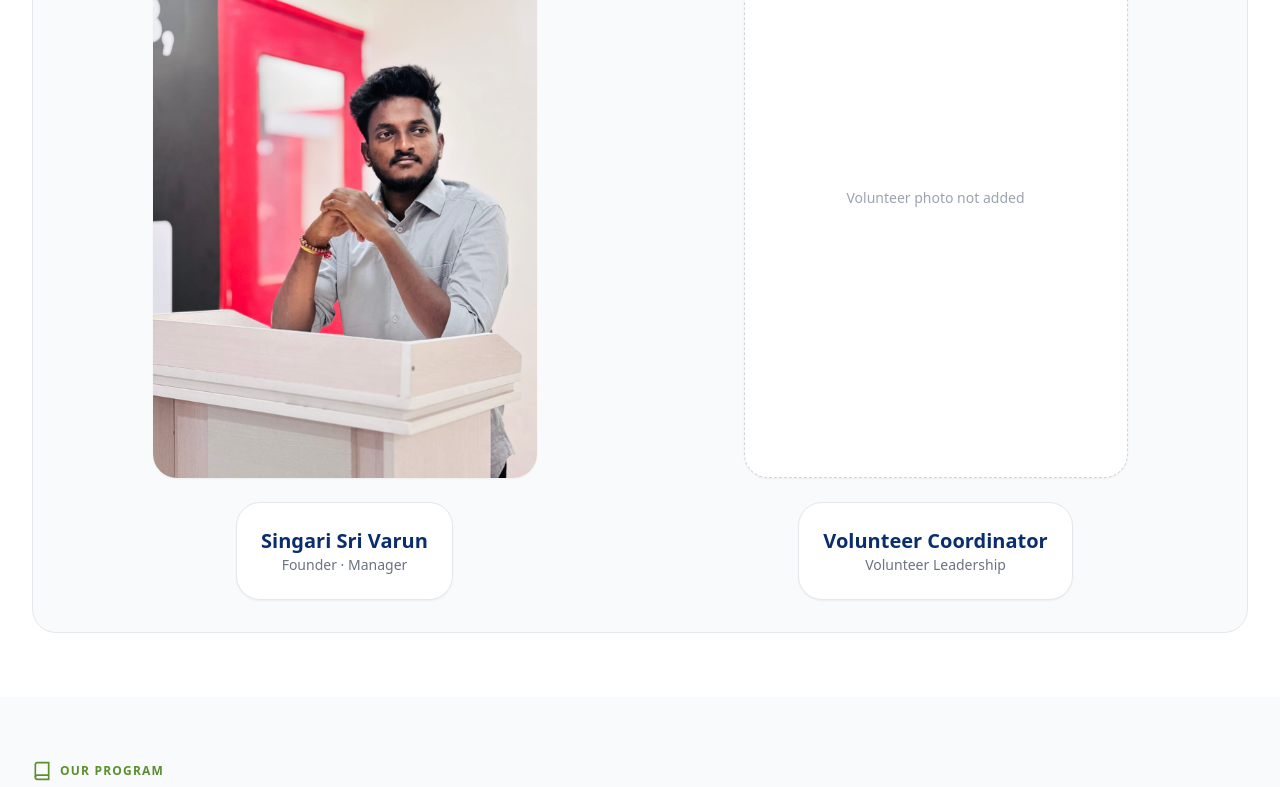
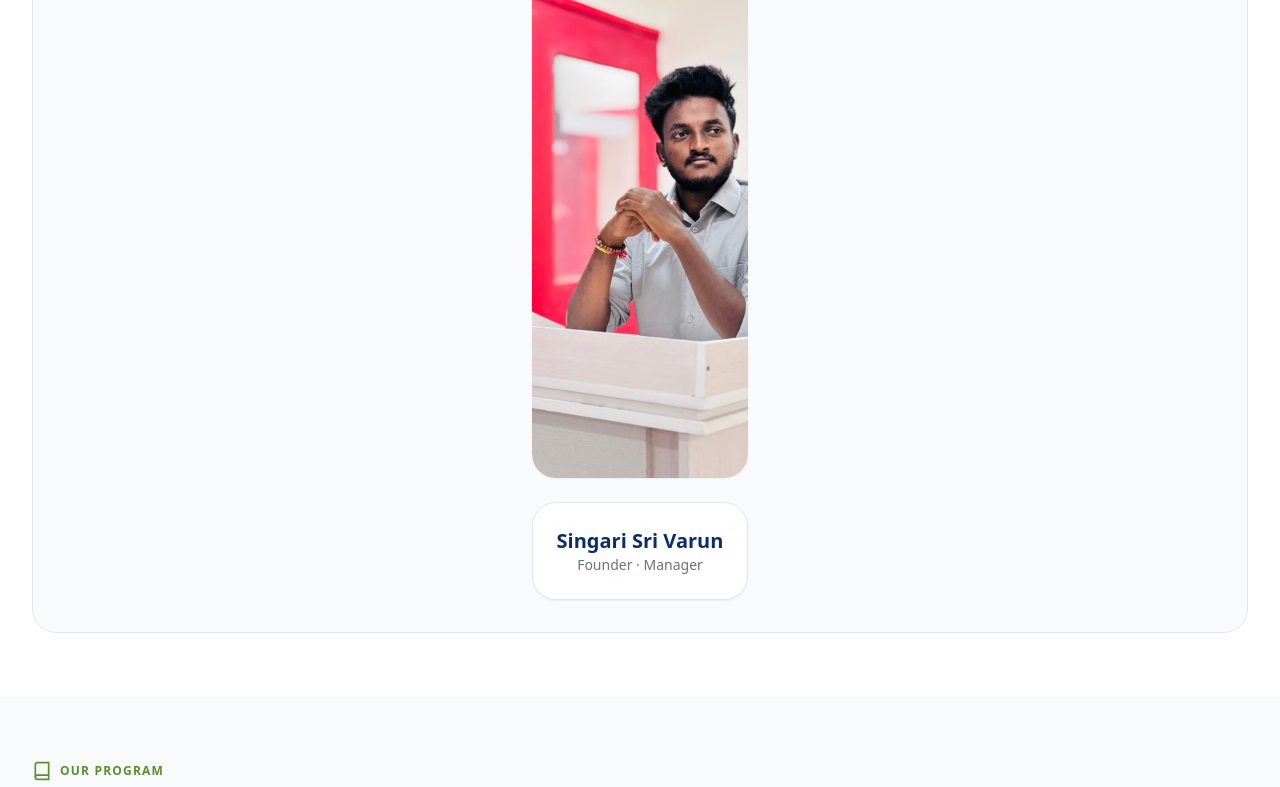
Before and after one commit to Srivarun999/VIdmahi-educational-Foundation, a Next.js app: page / in a window 1280 px wide. Shown: the part 2169-2956 px from the top of the page. Built offline with nearby package versions, Linux system fonts and the light colour scheme; grey boxes are pictures that could not be loaded.

Commit message:
Updated website content

```diff
--- a/src/app/layout.tsx
+++ b/src/app/layout.tsx
@@ -8,8 +8,11 @@ export const metadata: Metadata = {
   description:
     "Igniting minds in our villages to illuminate the future of our world. Empowering rural students through free coaching and educational guidance.",
   icons: {
-    icon: "/favicon.png",
-    shortcut: "/favicon.png",
+    icon: [
+      { url: "/favicon.ico", type: "image/x-icon" },
+      { url: "/favicon.png", type: "image/png" },
+    ],
+    shortcut: "/favicon.ico",
     apple: "/favicon.png",
   },
 };
--- a/src/components/sections/WhoWeAre.tsx
+++ b/src/components/sections/WhoWeAre.tsx
@@ -92,9 +92,9 @@ export default function WhoWeAre() {
             </p>
           </div>
 
-          <div className="grid gap-8 xl:grid-cols-2 justify-center">
-            <div className="flex flex-col items-center gap-6">
-              <div className="relative rounded-3xl overflow-hidden w-full max-w-sm h-[560px] bg-white shadow-sm">
+          <div className="grid gap-8 justify-center">
+            <div className="flex flex-col items-center gap-6 max-w-sm mx-auto">
+              <div className="relative rounded-3xl overflow-hidden w-full h-[560px] bg-white shadow-sm">
                 <Image
                   src="/hero/singari-sri-varun.jpg"
                   alt="Singari Sri Varun, Founder and Manager"
@@ -108,17 +108,6 @@ export default function WhoWeAre() {
                 <p className="text-sm text-gray-500">Founder · Manager</p>
               </div>
             </div>
-
-            <div className="flex flex-col items-center gap-6">
-              <div className="rounded-3xl border border-dashed border-gray-300 bg-white p-10 w-full max-w-sm h-[560px] shadow-sm flex items-center justify-center text-gray-400 text-sm text-center">
-                Volunteer photo not added
-              </div>
-
-              <div className="rounded-3xl border border-gray-200 bg-white p-6 shadow-sm text-center">
-                <p className="text-xl font-semibold text-[#0A2E6D]">Volunteer Coordinator</p>
-                <p className="text-sm text-gray-500">Volunteer Leadership</p>
-              </div>
-            </div>
           </div>
         </div>
       </div>
```
Also changed, not shown: 1 other file (tests, documents, lock files or other folders).
